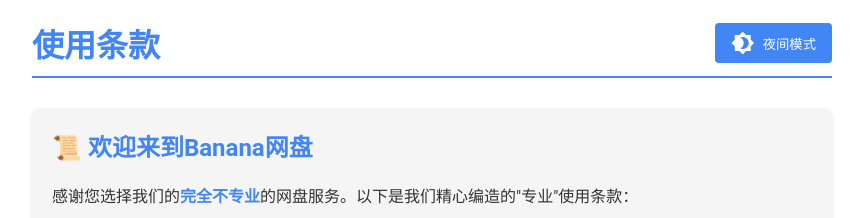
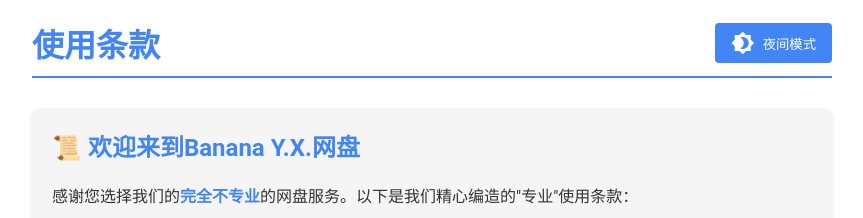
Before and after one commit to Bananayx/files, a plain HTML site: page pan/policy.html in a window 1280 px wide. Shown: the top 218 px of the page, without its empty margins (208-1071 px from the left). Drawn offline with Linux system fonts and the light colour scheme.

Commit message:
使用AI修改网盘条款使其更真实更现代化更具恶搞性，界面使用MD风格，主题色为谷歌蓝，添加白天黑夜模式切换

```diff
--- a/pan/policy.html
+++ b/pan/policy.html
@@ -97,7 +97,7 @@
         </div>
 
         <div class="card">
-            <h2>📜 欢迎来到Banana网盘</h2>
+            <h2>📜 欢迎来到Banana Y.X.网盘</h2>
             <p>感谢您选择我们的<span class="highlight">完全不专业</span>的网盘服务。以下是我们精心编造的"专业"使用条款：</p>
         </div>
 
```
